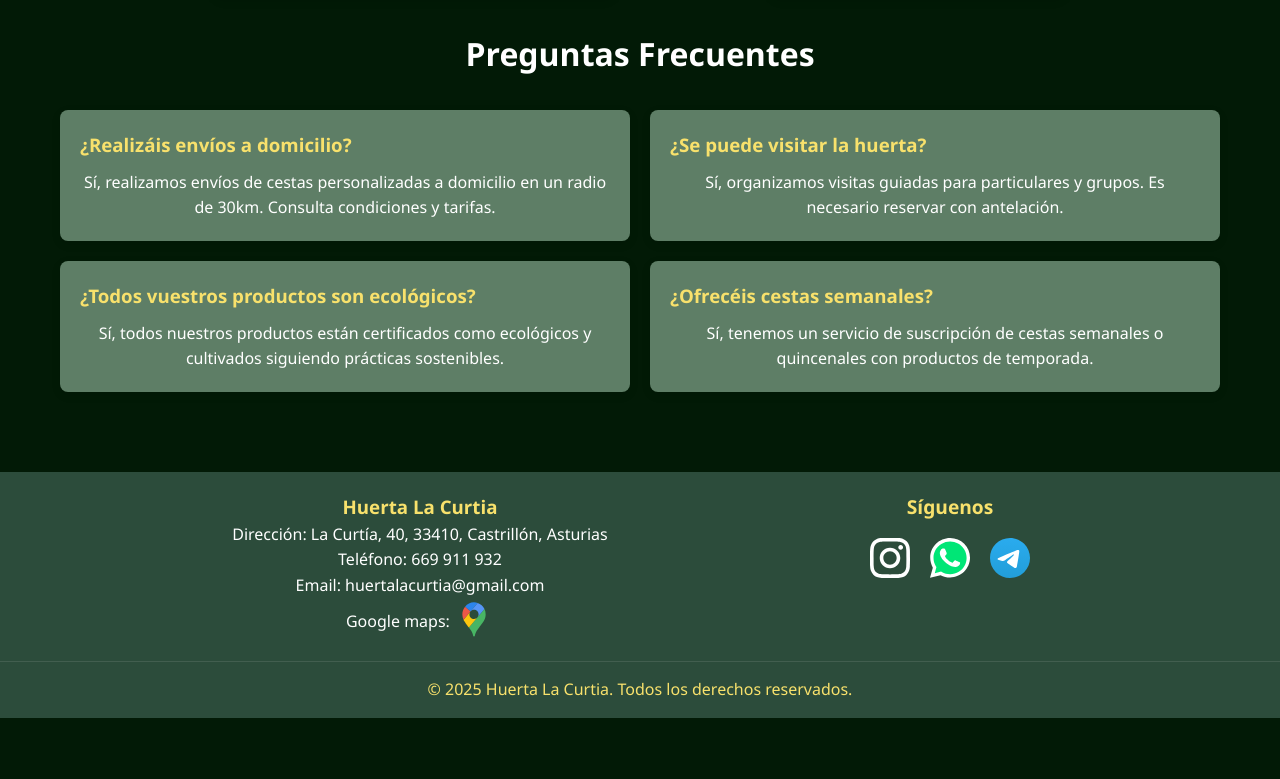
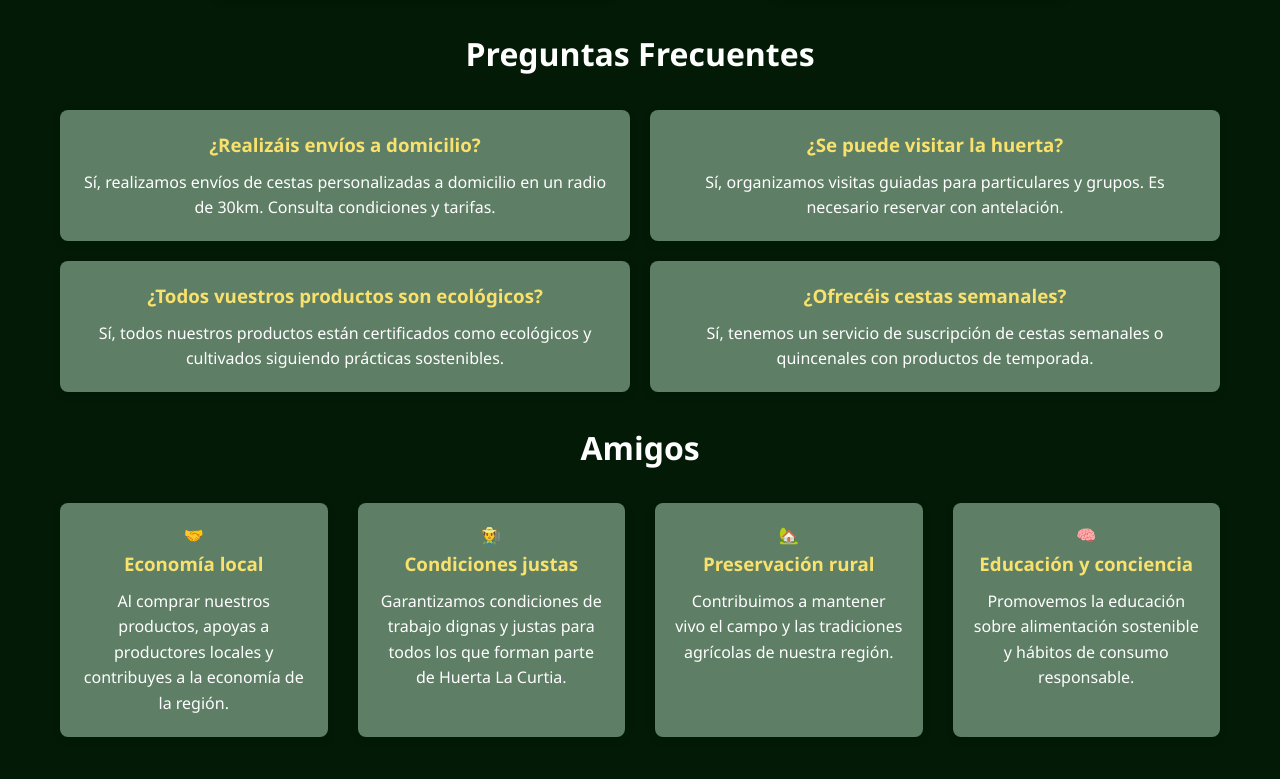
Before and after one commit to kilofafeure/HLC, an Angular app: page /contacto in a window 1280 px wide. Shown: the part 601-1380 px from the top of the page. Before the commit the page ends 1319 px from the top, so only its background shows below. Built offline with nearby package versions, Linux system fonts and the light colour scheme.

Commit message:
mejoras css

```diff
--- a/src/app/components/header/header.component.css
+++ b/src/app/components/header/header.component.css
@@ -14,8 +14,6 @@
     display: flex;
     justify-content: space-between;
     align-items: center;
-    padding: 0 20px;
-    height: 70px;
     max-width: 1200px;
     margin: 0 auto;
   }
--- a/src/app/pages/beneficios/beneficios.component.css
+++ b/src/app/pages/beneficios/beneficios.component.css
@@ -15,33 +15,9 @@
   }
 
   /* Secciones de beneficios */
-  .benefits-grid {
-    display: grid;
-    grid-template-columns: repeat(auto-fill, minmax(250px, 1fr));
-    gap: 30px;
-  }
-
-  .benefit-card {
-    background-color: var(--primary);
-    padding: 30px 20px;
-    border-radius: 8px;
-    text-align: center;
-    box-shadow: 0 3px 10px rgba(0, 0, 0, 0.1);
-    height: 100%;
-  }
-
   .benefit-icon {
     font-size: 2.5rem;
     margin-bottom: 15px;
-  }
-
-  .benefit-card h3 {
-    margin-bottom: 10px;
-    color: var(--secondary);
-  }
-
-  .benefit-card p {
-    color: var(--white);
   }
 
   /* Media queries */
--- a/src/app/pages/beneficios/beneficios.component.html
+++ b/src/app/pages/beneficios/beneficios.component.html
@@ -25,26 +25,26 @@
   <section class="benefits-health">
     <div class="container">
       <h2>Beneficios para la Salud</h2>
-      <div class="benefits-grid">
-        <div class="benefit-card">
+      <div class="general-grid">
+        <div class="card">
           <div class="benefit-icon">🍎</div>
           <h3>Mayor valor nutricional</h3>
           <p>Los alimentos ecológicos contienen más vitaminas, minerales y antioxidantes que los convencionales, aportando mayor valor nutricional a tu dieta.</p>
         </div>
 
-        <div class="benefit-card">
+        <div class="card">
           <div class="benefit-icon">🚫</div>
           <h3>Sin pesticidas ni químicos</h3>
           <p>Nuestros productos están libres de residuos de pesticidas, herbicidas y fertilizantes químicos que pueden ser perjudiciales para la salud.</p>
         </div>
 
-        <div class="benefit-card">
+        <div class="card">
           <div class="benefit-icon">🌿</div>
           <h3>Sin transgénicos</h3>
           <p>Cultivamos variedades tradicionales sin modificaciones genéticas, respetando la naturaleza de los alimentos.</p>
         </div>
 
-        <div class="benefit-card">
+        <div class="card">
           <div class="benefit-icon">😋</div>
           <h3>Mejor sabor</h3>
           <p>Al respetar los ciclos naturales y madurar adecuadamente, nuestros productos desarrollan todo su sabor y aroma.</p>
@@ -56,26 +56,26 @@
   <section class="benefits-environment">
     <div class="container">
       <h2>Beneficios para el Medio Ambiente</h2>
-      <div class="benefits-grid">
-        <div class="benefit-card">
+      <div class="general-grid">
+        <div class="card">
           <div class="benefit-icon">🌱</div>
           <h3>Suelos más fértiles</h3>
           <p>Nuestras prácticas agrícolas regeneran el suelo en lugar de agotarlo, aumentando su fertilidad a largo plazo.</p>
         </div>
 
-        <div class="benefit-card">
+        <div class="card">
           <div class="benefit-icon">💧</div>
           <h3>Ahorro de agua</h3>
           <p>Utilizamos sistemas de riego eficientes y técnicas que mejoran la retención de agua en el suelo.</p>
         </div>
 
-        <div class="benefit-card">
+        <div class="card">
           <div class="benefit-icon">🐝</div>
           <h3>Protección de polinizadores</h3>
           <p>Al no usar pesticidas químicos, protegemos a las abejas y otros insectos polinizadores esenciales para los ecosistemas.</p>
         </div>
 
-        <div class="benefit-card">
+        <div class="card">
           <div class="benefit-icon">🌍</div>
           <h3>Menor huella de carbono</h3>
           <p>Nuestros métodos de cultivo capturan más carbono en el suelo y reducen las emisiones asociadas a la agricultura intensiva.</p>
@@ -87,26 +87,26 @@
   <section class="benefits-community">
     <div class="container">
       <h2>Beneficios para la Comunidad</h2>
-      <div class="benefits-grid">
-        <div class="benefit-card">
+      <div class="general-grid">
+        <div class="card">
           <div class="benefit-icon">🤝</div>
           <h3>Economía local</h3>
           <p>Al comprar nuestros productos, apoyas a productores locales y contribuyes a la economía de la región.</p>
         </div>
 
-        <div class="benefit-card">
+        <div class="card">
           <div class="benefit-icon">👨‍🌾</div>
           <h3>Condiciones justas</h3>
           <p>Garantizamos condiciones de trabajo dignas y justas para todos los que forman parte de Huerta La Curtia.</p>
         </div>
 
-        <div class="benefit-card">
+        <div class="card">
           <div class="benefit-icon">🏡</div>
           <h3>Preservación rural</h3>
           <p>Contribuimos a mantener vivo el campo y las tradiciones agrícolas de nuestra región.</p>
         </div>
 
-        <div class="benefit-card">
+        <div class="card">
           <div class="benefit-icon">🧠</div>
           <h3>Educación y conciencia</h3>
           <p>Promovemos la educación sobre alimentación sostenible y hábitos de consumo responsable.</p>
--- a/src/app/pages/contacto/contacto.component.css
+++ b/src/app/pages/contacto/contacto.component.css
@@ -41,55 +41,19 @@
     gap: 20px;
   }
 
-  .faq-item {
-    background-color: var(--primary);
+  .card {
     padding: 20px;
     border-radius: 8px;
     box-shadow: 0 3px 10px rgba(0, 0, 0, 0.1);
   }
 
-  .faq-item h3 {
-   color: var(--secondary);
-    margin-bottom: 10px;
+  /* Friends */
+  .friends-section {
+    margin-top: -90px;
   }
 
-  .faq-item p {
-    color: var(--white);
-  }
-
-  /* Newsletter */
-  .newsletter {
-    background-color: var(--primary);
-    color: var(--white);
+  .friends-section h2 {
     text-align: center;
-  }
-
-  .newsletter h2 {
-    color: var(--white);
-  }
-
-  .newsletter p {
-    max-width: 600px;
-    margin: 0 auto 30px;
-  }
-
-  .newsletter-form {
-    display: flex;
-    flex-direction: column;
-    gap: 10px;
-    max-width: 500px;
-    margin: 0 auto;
-  }
-
-  .newsletter-form input {
-    padding: 12px;
-    border: none;
-    border-radius: 4px;
-    font-size: 1rem;
-  }
-
-  .newsletter-form input:focus {
-    outline: none;
   }
 
   /* Media queries */
--- a/src/app/pages/contacto/contacto.component.html
+++ b/src/app/pages/contacto/contacto.component.html
@@ -30,25 +30,56 @@
       <h2>Preguntas Frecuentes</h2>
 
       <div class="faq-grid">
-        <div class="faq-item">
+        <div class="card">
           <h3>¿Realizáis envíos a domicilio?</h3>
           <p>Sí, realizamos envíos de cestas personalizadas a domicilio en un radio de 30km. Consulta condiciones y tarifas.</p>
         </div>
 
-        <div class="faq-item">
+        <div class="card">
           <h3>¿Se puede visitar la huerta?</h3>
           <p>Sí, organizamos visitas guiadas para particulares y grupos. Es necesario reservar con antelación.</p>
         </div>
 
-        <div class="faq-item">
+        <div class="card">
           <h3>¿Todos vuestros productos son ecológicos?</h3>
           <p>Sí, todos nuestros productos están certificados como ecológicos y cultivados siguiendo prácticas sostenibles.</p>
         </div>
 
-        <div class="faq-item">
+        <div class="card">
           <h3>¿Ofrecéis cestas semanales?</h3>
           <p>Sí, tenemos un servicio de suscripción de cestas semanales o quincenales con productos de temporada.</p>
         </div>
       </div>
     </div>
   </section>
+
+  <section class="friends-section">
+    <div class="container">
+      <h2>Amigos</h2>
+      <div class="general-grid">
+        <div class="card">
+          <div class="benefit-icon">🤝</div>
+          <h3>Economía local</h3>
+          <p>Al comprar nuestros productos, apoyas a productores locales y contribuyes a la economía de la región.</p>
+        </div>
+
+        <div class="card">
+          <div class="benefit-icon">👨‍🌾</div>
+          <h3>Condiciones justas</h3>
+          <p>Garantizamos condiciones de trabajo dignas y justas para todos los que forman parte de Huerta La Curtia.</p>
+        </div>
+
+        <div class="card">
+          <div class="benefit-icon">🏡</div>
+          <h3>Preservación rural</h3>
+          <p>Contribuimos a mantener vivo el campo y las tradiciones agrícolas de nuestra región.</p>
+        </div>
+
+        <div class="card">
+          <div class="benefit-icon">🧠</div>
+          <h3>Educación y conciencia</h3>
+          <p>Promovemos la educación sobre alimentación sostenible y hábitos de consumo responsable.</p>
+        </div>
+      </div>
+    </div>
+  </section>
--- a/src/app/pages/sobre-nosotros/sobre-nosotros.component.css
+++ b/src/app/pages/sobre-nosotros/sobre-nosotros.component.css
@@ -67,32 +67,9 @@
   }
 
   /* Valores */
-  .values-grid {
-    display: grid;
-    grid-template-columns: repeat(auto-fill, minmax(250px, 1fr));
-    gap: 30px;
-  }
-
-  .value-card {
-    background-color: var(--white);
-    padding: 30px 20px;
-    border-radius: 8px;
-    text-align: center;
-    box-shadow: 0 3px 10px rgba(0, 0, 0, 0.1);
-  }
-
   .value-icon {
     font-size: 2.5rem;
     margin-bottom: 15px;
-  }
-
-  .value-card h3 {
-    margin-bottom: 10px;
-   color: var(--primary-dark);
-  }
-
-  .value-card p {
-    color: var(--shade-of-gray);
   }
 
   /* Certificaciones */
--- a/src/styles.css
+++ b/src/styles.css
@@ -218,6 +218,33 @@ p {
   font-size: 1.1rem;
 }
 
+/* Grids */
+.general-grid {
+  display: grid;
+  grid-template-columns: repeat(auto-fill, minmax(250px, 1fr));
+  gap: 30px;
+}
+
+/* Cards */
+
+.card {
+  background-color: var(--primary);
+  padding: 30px 20px;
+  border-radius: 8px;
+  text-align: center;
+  box-shadow: 0 3px 10px rgba(0, 0, 0, 0.1);
+  height: 100%;
+}
+
+.card h3 {
+  margin-bottom: 10px;
+  color: var(--secondary);
+}
+
+.card p {
+  color: var(--white);
+}
+
 /* Media queries */
 @media (min-width: 768px) {
   .page-header h1 {
```
Also changed, not shown: src/app/pages/sobre-nosotros/sobre-nosotros.component.html (+5 -5 lines).
